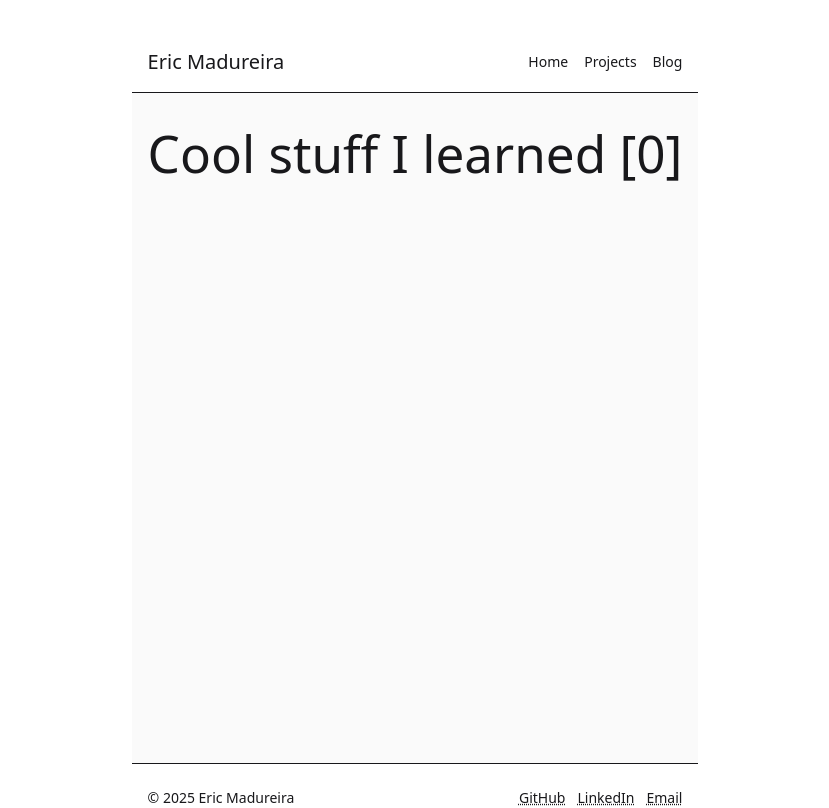
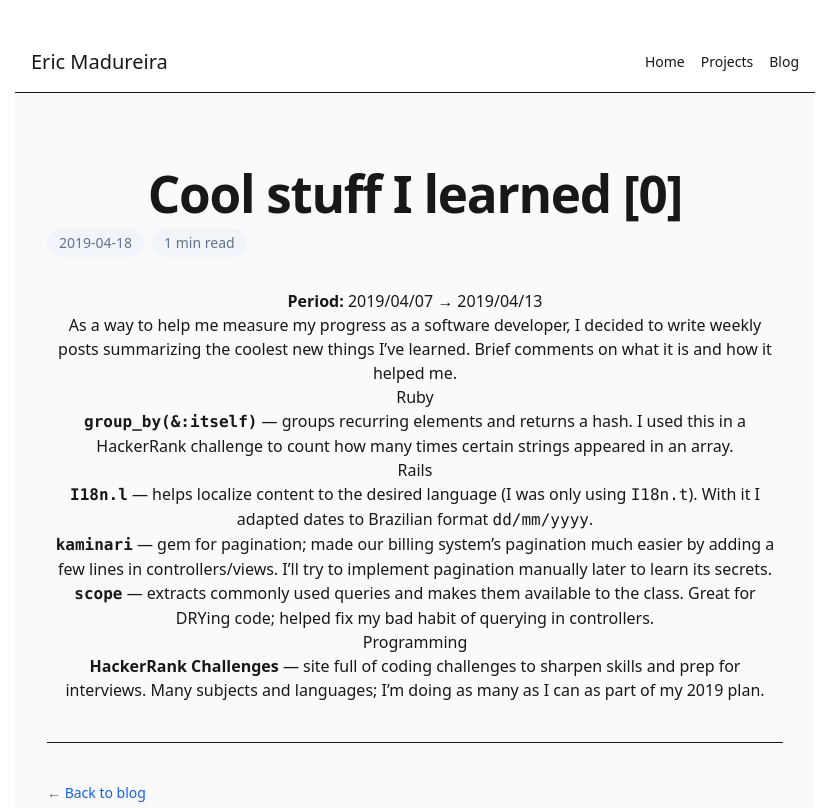
Before and after one commit to ericmadureira/ericmadureira.github.io, a React (Vite) app: page /blog/cool-stuff-i-learned-0 in a window 1280 px wide. Shown: the top 808 px of the page, without its empty margins (225-1054 px from the left). Built offline with nearby package versions, Linux system fonts and the light colour scheme; no server answers.

Commit message:
fix: fix posts

```diff
--- a/src/posts/cool-stuff-i-learned-0.md
+++ b/public/posts/cool-stuff-i-learned-0.md
@@ -1,6 +1,3 @@
-# Cool stuff I learned [0]
-
-_18-04-2019 · 2 min read_
 **Period:** 2019/04/07 → 2019/04/13
 
 As a way to help me measure my progress as a software developer, I decided to write weekly posts summarizing the coolest new things I’ve learned. Brief comments on what it is and how it helped me.
--- a/src/posts/cool-stuff-i-learned-1.md
+++ b/public/posts/cool-stuff-i-learned-1.md
@@ -1,7 +1,3 @@
-# Cool stuff I learned [1]
-
-_03-05-2019 · 1 min read_
-
 I’ve changed the post format to cover a larger period (not enough weekly). In the past weeks I worked with Rails, Docker and a bit of React — focusing on client + API architecture and reinforcing interview weaknesses.
 
 ## Rails
--- a/src/posts/moving-to-campinas-for-a-new-job.md
+++ b/public/posts/moving-to-campinas-for-a-new-job.md
@@ -1,7 +1,3 @@
-# Moving to Campinas for a new job
-
-_29-05-2019 · 1 min read_
-
 I've got a new job and I'll move to another city very soon! This is the result of the last 3 years working hard to improve, with the last 3 months being the most significant.
 
 I learned that setting and accomplishing small daily goals is the best way to keep me motivated. I’m grateful for the support from family, my girlfriend, friends and everyone at Techmobil (my first opportunity as a software developer), where I learned about professionalism, ethics, responsibility, productivity and companionship.
--- a/src/posts/my-2019-year-so-far-and-beyond.md
+++ b/public/posts/my-2019-year-so-far-and-beyond.md
@@ -1,7 +1,3 @@
-# My 2019 year so far (and beyond)
-
-_05-12-2019 · 1 min read_
-
 2019 is by far the best year of my life. Since I left my home city to live and work in Campinas I’ve learned a lot about programming and about myself.
 
 I’m no longer afraid of Git, JavaScript, React and Node, and I’m much more confident to land any position, ready to try my very best. Each new challenge has been harder, but I overcame them — even when I felt unable at first.
--- a/src/posts/my-career-development-plan-for-2019.md
+++ b/public/posts/my-career-development-plan-for-2019.md
@@ -1,11 +1,9 @@
-# My career development plan for 2019
-
-_05-04-2019 · 1 min read_
-
 Every step in a developer’s career presents different challenges. I felt lucky to be in the right place with the minimum knowledge when, 3 years ago, I did my first tech interview and got my first job. It’s been a nice experience full of learning, especially when my mentor left and I felt unprepared for more responsibility. Everything turned out fine; I’m more confident and want to work with more talented people.
 
 To reach this goal I plan on:
 
 1. Reading more books (e.g., Jeff Sutherland’s _Scrum Guide_) to learn from the best, work on weaknesses and get ready for high-performance teams.
 2. Taking more job interviews to feel more confident talking and taking tests.
-3. Creating a series of MVPs throughout the year to practice industry-standard code. Soon I’ll post more about how it developed.
+3. Creating a series of MVPs throughout the year to practice industry-standard code.
+
+Soon I’ll post more about how it developed.
--- a/src/posts/my-first-code-interview.md
+++ b/public/posts/my-first-code-interview.md
@@ -1,7 +1,3 @@
-# My first code interview
-
-_13-04-2019 · 1 min read_
-
 I took my first code interview yesterday and, even not feeling 100% confident about the result, it was a good experience. For my first/current job there wasn’t an extensive test — just a quick portfolio review.
 
 I had 1 hour to solve ~7 questions while being watched by a company owner and a senior developer. Although it was a frontend position, the test was mostly algorithms and web basics. I started calm, but got lost explaining simple algorithms — that drained my confidence. I didn’t give up and asked for help, but eventually ran out of time. After the call I felt like I’d ruined my only chance.
--- a/src/posts/my-voluntary-teaching-platform.md
+++ b/public/posts/my-voluntary-teaching-platform.md
@@ -1,7 +1,3 @@
-# My voluntary teaching platform
-
-_17-04-2020 · 1 min read_
-
 As an effort to engage myself more with voluntary work and practice even more JS, React, Node and all the new stuff, I've started an open source voluntary teaching platform.
 
 By open source I mean people can take this project, copy it, make money out of it, anything, as long as people get to help each other. And by voluntary teaching I mean this platform must provide ways for voluntaries, who already teach something or not, to organize their students and classes.
--- a/src/posts/review-on-loiane-groner-data-structure.md
+++ b/public/posts/review-on-loiane-groner-data-structure.md
@@ -1,12 +1,14 @@
-# Review of Loiane Groner’s *Learning JavaScript Data Structures and Algorithms*
+This is a review of Loiane Groner’s **Learning JavaScript Data Structures and Algorithms**. I will not make a huge analysis about every chapter but I hope this post can help you find an understandable reference about data structures.
 
-_19-09-2017 · 2 min read*
-
-This is a review of Loiane Groner’s *Learning JavaScript Data Structures and Algorithms*. I will not make a huge analysis about every chapter but I hope this post can help you find an understandable reference about data structures.
+<br>
 
 This was the first data structure book I have read and I think it's an appropriate introduction to new programmers. Choosing JavaScript was a good decision: demand is high and the environment is very easy to set up — you can run code in most browser consoles. The book covers most of the basics and a little more than I’m used to seeing in articles: sets, hashing and a few paragraphs about algorithm complexity. Each chapter describes the concepts behind the data structure, its pros/cons and at least one detailed example.
 
+<br>
+
 Now a little criticism: page breaks sometimes make it harder to read and to keep track of code indentation. Also, maybe you should read another book that uses a language with pointers (like C/C++). It may improve your comprehension because JavaScript helps, but is not enough for that.
+
+<br>
 
 Parts I enjoyed the most (for solving doubts or presenting new concepts):
 
@@ -17,4 +19,6 @@ Parts I enjoyed the most (for solving doubts or presenting new concepts):
 - hashing and hash table explanation — a new way of arranging data
 - different sorting algorithms and their efficiencies (plus a small intro to Big-O)
 
+<br>
+
 The reading is worth it and I recommend it to anybody who is starting in programming or who misses a bit of computer science in their daily job/career.
--- a/src/pages/Post.tsx
+++ b/src/pages/Post.tsx
@@ -1,31 +1,117 @@
-import { useEffect, useState } from 'react'
-import { useParams } from 'react-router-dom'
-import { marked } from 'marked'
-import posts from '../posts/posts.json'
+import { useEffect, useMemo, useState } from "react";
+import { useParams } from "react-router-dom";
+import { marked } from "marked";
+import posts from "../posts/posts.json";
+
+marked.setOptions({
+  gfm: true,
+  // breaks: true,
+});
 
 export default function Post() {
-  const { slug } = useParams()
-  const meta = posts.find(p => p.slug === slug)
-  const [html, setHtml] = useState<string>('')
+  const { slug } = useParams();
+  const meta = posts.find((p) => p.slug === slug);
+
+  const [html, setHtml] = useState<string>("");
+  const [loading, setLoading] = useState(true);
+  const [err, setErr] = useState<string | null>(null);
+  const [readingMin, setReadingMin] = useState<number | null>(null);
 
   useEffect(() => {
-    if (!meta) return
-    ;(async () => {
-      // coloque os .md em public/posts
-      const res = await fetch(`/posts/${meta.file}`)
-      const md = await res.text()
-      const rendered = (await marked.parse(md)) as string
-      setHtml(rendered)
-    })()
-  }, [meta])
+    if (!meta) return;
+    setLoading(true);
+    setErr(null);
 
-  if (!meta) return <div className="text-sm opacity-70">Post not found.</div>
+    (async () => {
+      try {
+        const res = await fetch(`/posts/${meta.file}`);
+        if (!res.ok) throw new Error(`Failed to load ${meta.file}`);
+        const md = await res.text();
+
+        setReadingMin(meta.readtime);
+
+        // render markdown
+        const rendered = (await marked.parse(md)) as string;
+
+        // links externos em nova aba
+        let clean = rendered.replace(
+          /<a\s+href="(http[^"]+)"([^>]*)>/g,
+          '<a href="$1"$2 target="_blank" rel="noopener noreferrer">'
+        );
+
+        setHtml(clean);
+      } catch (e: any) {
+        setErr(e?.message || "Error loading post.");
+      } finally {
+        setLoading(false);
+      }
+    })();
+  }, [meta]);
+
+  const header = useMemo(() => {
+    if (!meta) return null;
+    return (
+      <header className="mb-8">
+        <h1 className="text-4xl md:text-5xl font-semibold tracking-tight">
+          {meta.title}
+        </h1>
+
+        {(meta.date || readingMin) && (
+          <div className="mt-2 flex flex-wrap items-center gap-2 text-sm text-slate-500">
+            {meta.date && (
+              <time className="rounded-full bg-slate-100 px-3 py-1">
+                {meta.date}
+              </time>
+            )}
+            {readingMin && (
+              <span className="rounded-full bg-slate-100 px-3 py-1">
+                {readingMin} min read
+              </span>
+            )}
+          </div>
+        )}
+      </header>
+    );
+  }, [meta, readingMin]);
+
+  if (!meta) return <div className="text-sm opacity-70">Post not found.</div>;
 
   return (
-    <article className="prose max-w-none">
-      <h1>{meta.title}</h1>
-      <div className="text-xs opacity-70">{meta.date}</div>
-      <div dangerouslySetInnerHTML={{ __html: html }} />
-    </article>
-  )
+    <div className="mx-auto max-w-3xl px-4 py-10">
+      {header}
+
+      {loading && (
+        <div className="animate-pulse text-slate-400">Loading post…</div>
+      )}
+      {err && (
+        <div className="rounded-md bg-red-50 p-4 text-sm text-red-700">
+          {err}
+        </div>
+      )}
+
+      {!loading && !err && (
+        <article
+          className="
+            prose prose-slate lg:prose-lg max-w-none
+            prose-p:my-4 md:prose-p:my-5
+            prose-p:leading-7 md:prose-p:leading-8
+            prose-li:my-1.5 prose-ul:my-3 prose-ol:my-3
+            prose-a:text-blue-600 hover:prose-a:underline
+            prose-img:rounded-xl prose-img:shadow
+            prose-pre:bg-slate-900 prose-pre:text-slate-100 prose-pre:rounded-xl
+            prose-code:px-1 prose-code:py-0.5 prose-code:bg-slate-100 prose-code:rounded
+            dark:prose-invert
+          "
+          dangerouslySetInnerHTML={{ __html: html }}
+        />
+      )}
+
+      <hr className="my-10" />
+      <div className="flex justify-between text-sm">
+        <a href="/blog" className="text-blue-600 hover:underline">
+          ← Back to blog
+        </a>
+      </div>
+    </div>
+  );
 }
--- a/src/posts/posts.json
+++ b/src/posts/posts.json
@@ -2,55 +2,57 @@
   {
     "slug": "my-career-development-plan-for-2019",
     "title": "My career development plan for 2019",
-    "date": "",
-    "file": "my-career-development-plan-for-2019.md"
+    "date": "2019-04-05",
+    "file": "my-career-development-plan-for-2019.md",
+    "readtime": 1
   },
   {
     "slug": "cool-stuff-i-learned-0",
     "title": "Cool stuff I learned [0]",
-    "date": "",
-    "file": "cool-stuff-i-learned-0.md"
+    "date": "2019-04-18",
+    "file": "cool-stuff-i-learned-0.md",
+    "readtime": 1
   },
   {
     "slug": "cool-stuff-i-learned-1",
     "title": "Cool stuff I learned [1]",
-    "date": "",
-    "file": "cool-stuff-i-learned-1.md"
+    "date": "2019-05-03",
+    "file": "cool-stuff-i-learned-1.md",
+    "readtime": 1
   },
   {
     "slug": "my-first-code-interview",
     "title": "My first code interview",
-    "date": "",
-    "file": "my-first-code-interview.md"
+    "date": "2019-04-13",
+    "file": "my-first-code-interview.md",
+    "readtime": 1
   },
   {
     "slug": "moving-to-campinas-for-a-new-job",
     "title": "Moving to Campinas for a new job",
-    "date": "",
-    "file": "moving-to-campinas-for-a-new-job.md"
+    "date": "2019-05-29",
+    "file": "moving-to-campinas-for-a-new-job.md",
+    "readtime": 1
   },
   {
     "slug": "my-voluntary-teaching-platform",
     "title": "My voluntary teaching platform",
-    "date": "",
-    "file": "my-voluntary-teaching-platform.md"
+    "date": "2020-04-17",
+    "file": "my-voluntary-teaching-platform.md",
+    "readtime": 2
   },
   {
     "slug": "review-learning-javascript-data-structures-and-algorithms",
     "title": "Review of Loiane Groner's Learning JavaScript Data Structures and Algorithms",
-    "date": "",
-    "file": "review-learning-javascript-data-structures-and-algorithms.md"
+    "date": "2017-09-19",
+    "file": "review-on-loiane-groner-data-structure.md",
+    "readtime": 2
   },
   {
     "slug": "my-2019-year-so-far-and-beyond",
     "title": "My 2019 year so far (and beyond)",
-    "date": "",
-    "file": "my-2019-year-so-far-and-beyond.md"
-  },
-  {
-    "slug": "using-typescript",
-    "title": "Using TypeScript",
-    "date": "",
-    "file": "using-typescript.md"
+    "date": "2019-12-05",
+    "file": "my-2019-year-so-far-and-beyond.md",
+    "readtime": 1
   }
 ]
```
Also changed, not shown: src/posts/types.ts (added, +7 -0 lines).
